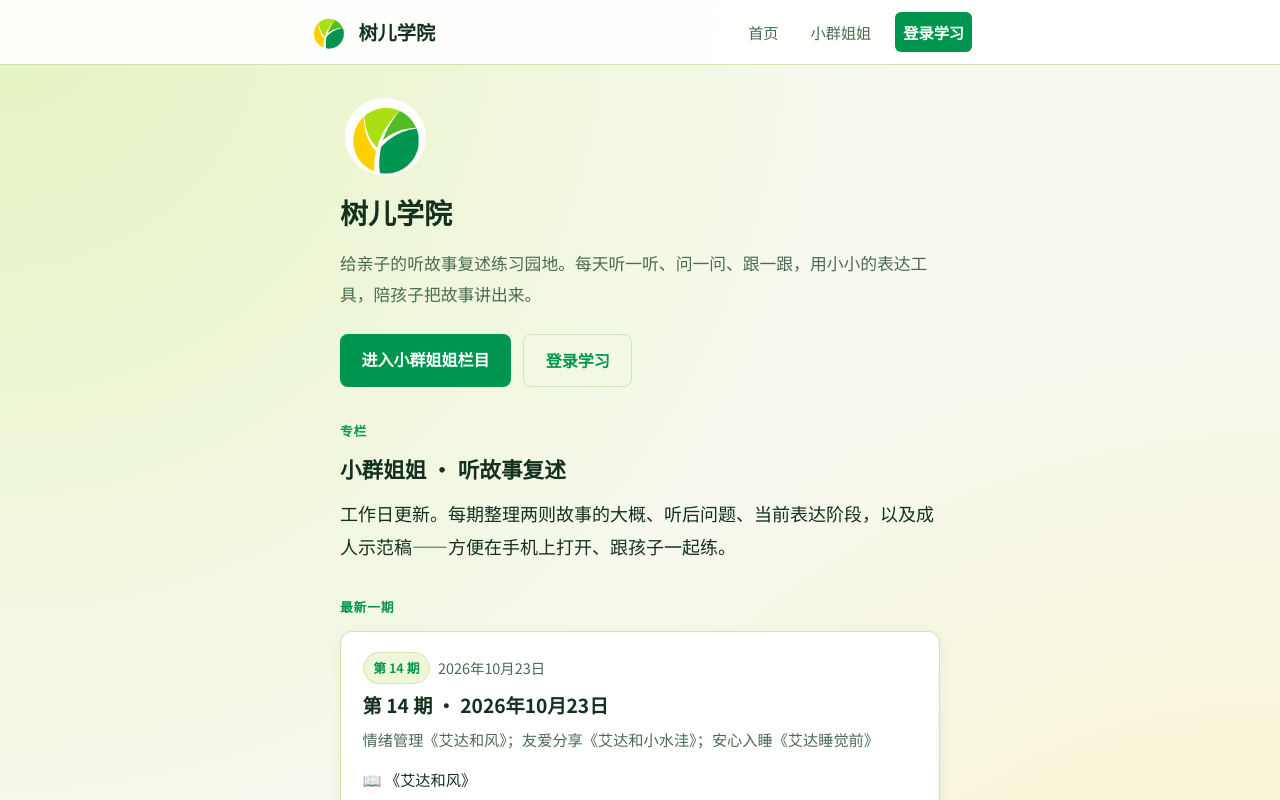
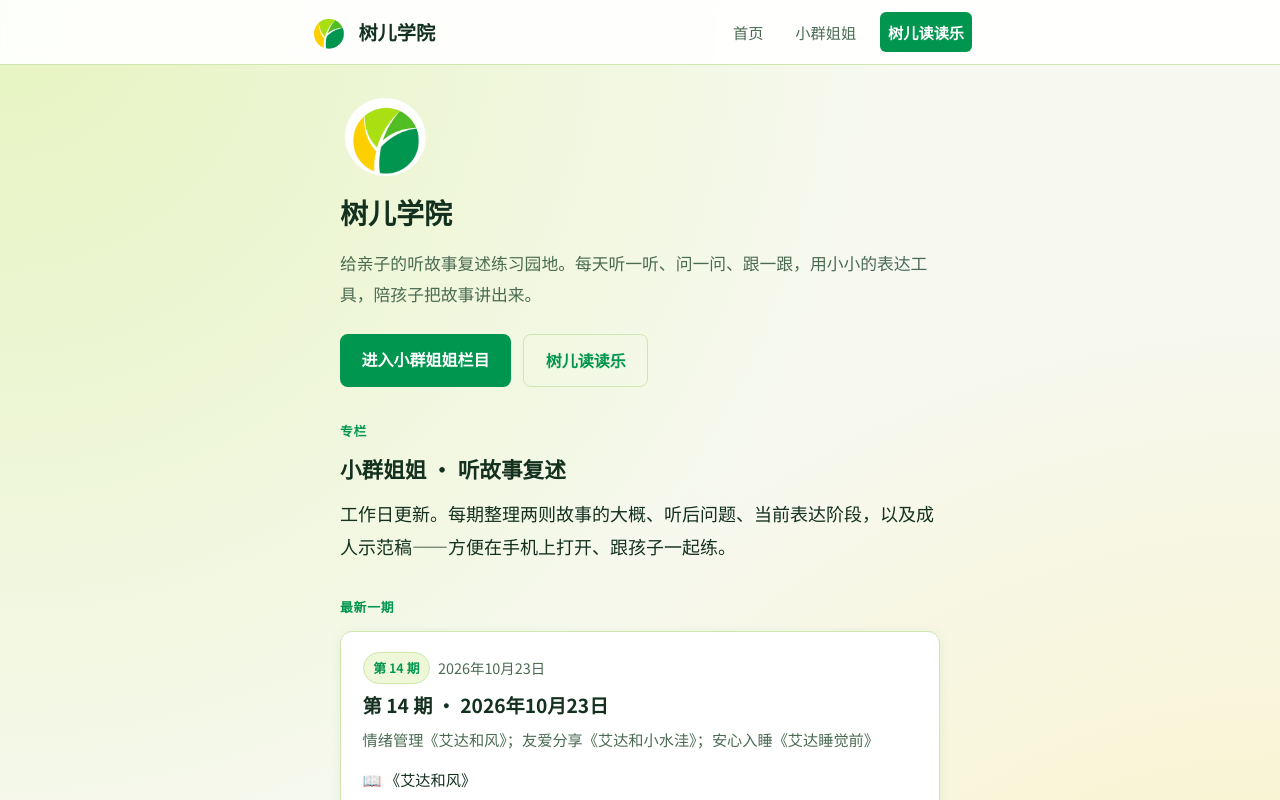
Before and after one commit to TreeTreeAcademy/treetreeacademy, a Next.js app: page / in a window 1280 px wide. Shown: the top 800 px of the page. Built offline with nearby package versions, Linux system fonts and the light colour scheme.

Commit message:
Site entry links to reader: label 登录学习 → 树儿读读乐

```diff
--- a/app/layout.tsx
+++ b/app/layout.tsx
@@ -53,7 +53,7 @@ export default function RootLayout({
             <nav className="site-nav" aria-label="主导航">
               <a href="/">首页</a>
               <a href="/xiaoqun">小群姐姐</a>
-              <a href="/reader" className="site-nav__learn">登录学习</a>
+              <a href="/reader" className="site-nav__learn">树儿读读乐</a>
             </nav>
           </div>
         </header>
--- a/app/page.tsx
+++ b/app/page.tsx
@@ -31,7 +31,7 @@ export default function HomePage() {
             进入小群姐姐栏目
           </a>
           <a href="/reader" className="btn btn--ghost">
-            登录学习
+            树儿读读乐
           </a>
         </div>
       </section>
```
